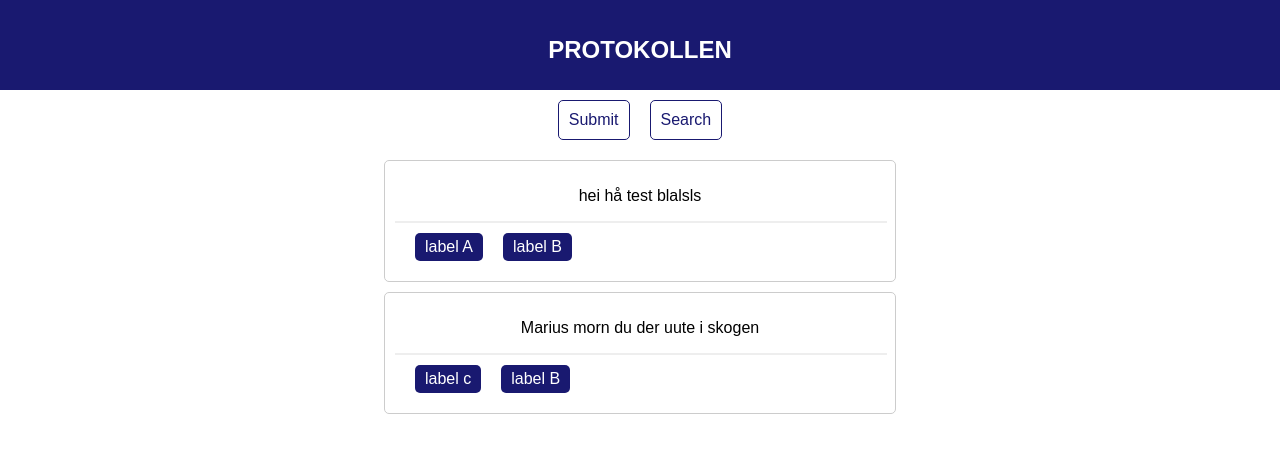
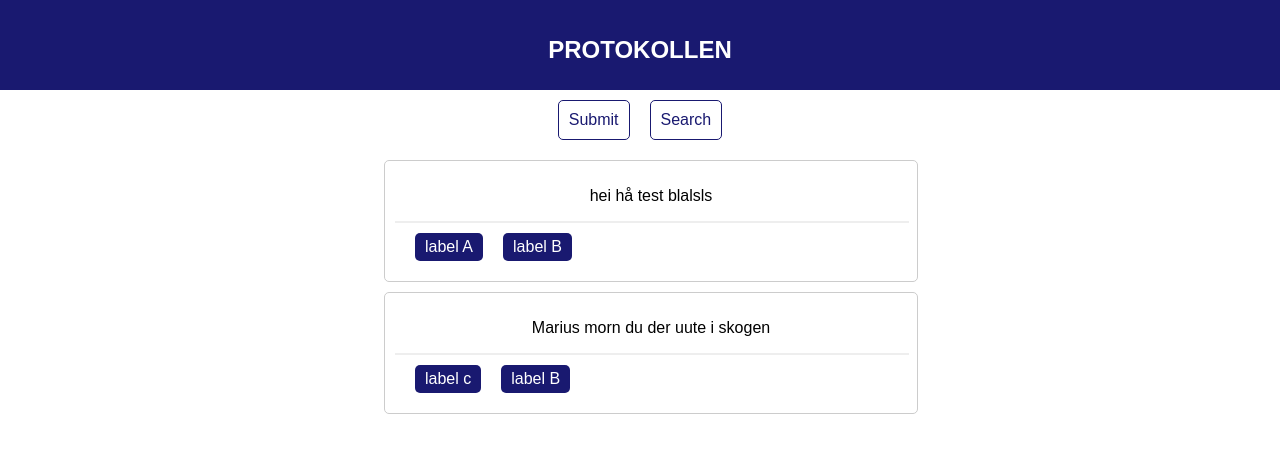
Before and after one commit to mariufa/protokollen, a React (Create React App) app in the folder client/: page /protocols in a window 1280 px wide. Shown: the top 452 px of the page. Built offline with nearby package versions, Linux system fonts and the light colour scheme.

Commit message:
change table entry

```diff
--- a/client/src/Common/TextCommons.js
+++ b/client/src/Common/TextCommons.js
@@ -2,11 +2,15 @@ import React from 'react';
 import styled from 'styled-components';
 
 export const TableEntry = styled.div`
+    outline: none;
+    display: block;
+    background-color: inherit;
     padding: 10px;
     margin 10px auto;
     border-radius: 5px;
     border: 1px solid #ccc;
     cursor: pointer;
+    width: 100%;
 `;
 
 export const TextBox = styled.p`
```
